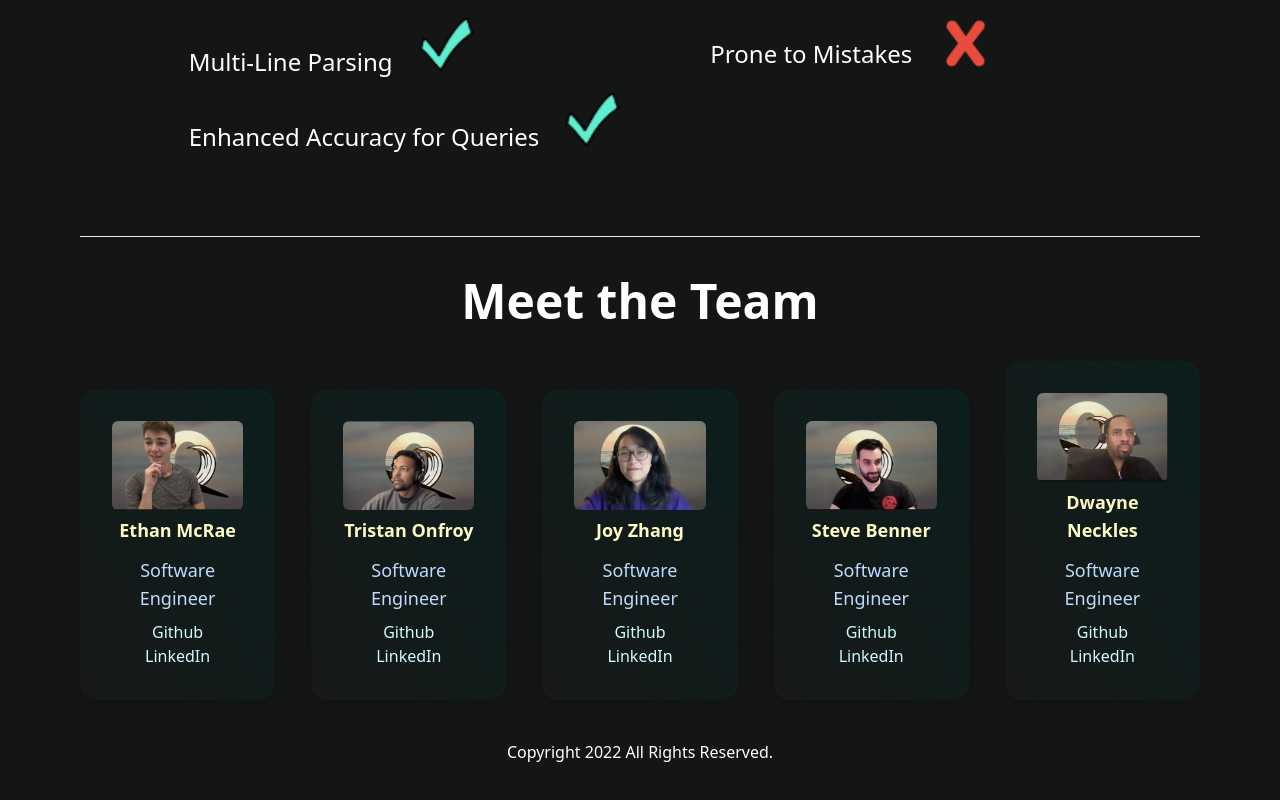
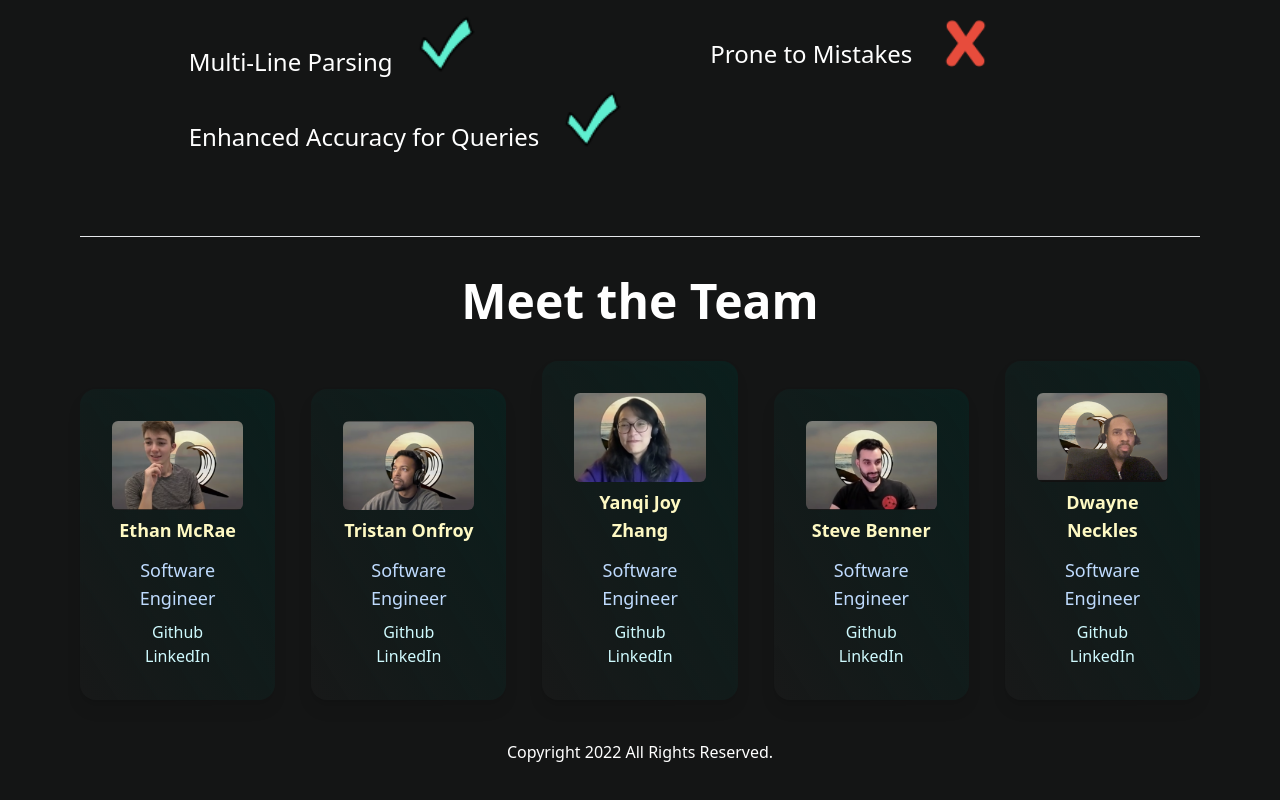
Before and after one commit to surfql/landing-page, a Next.js app: page / in a window 1280 px wide. Shown: the part 3068-3868 px from the top of the page. Built offline with nearby package versions, Linux system fonts and the light colour scheme.

Commit message:
Updating Joy name/LinkedIn

```diff
--- a/data/teammates.js
+++ b/data/teammates.js
@@ -16,10 +16,10 @@ export default [
   },
   {
     id: 3,
-    name: "Joy Zhang",
+    name: "Yanqi Joy Zhang",
     pic: "../piczoomJoy.png",
     github: "https://github.com/jzhang2018p",
-    linkedin: "https://www.linkedin.com/in/yanqi-zhang-72a41b50/",
+    linkedin: "https://www.linkedin.com/in/yanqi-joy-zhang-72a41b50/",
   },
   {
     id: 4,
```
